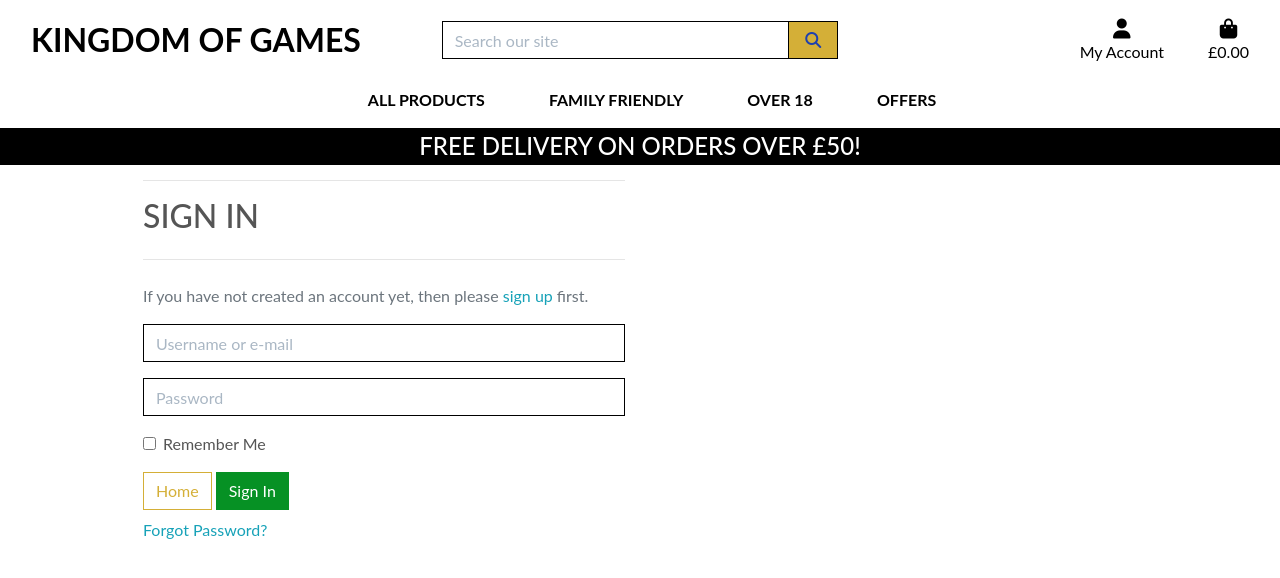
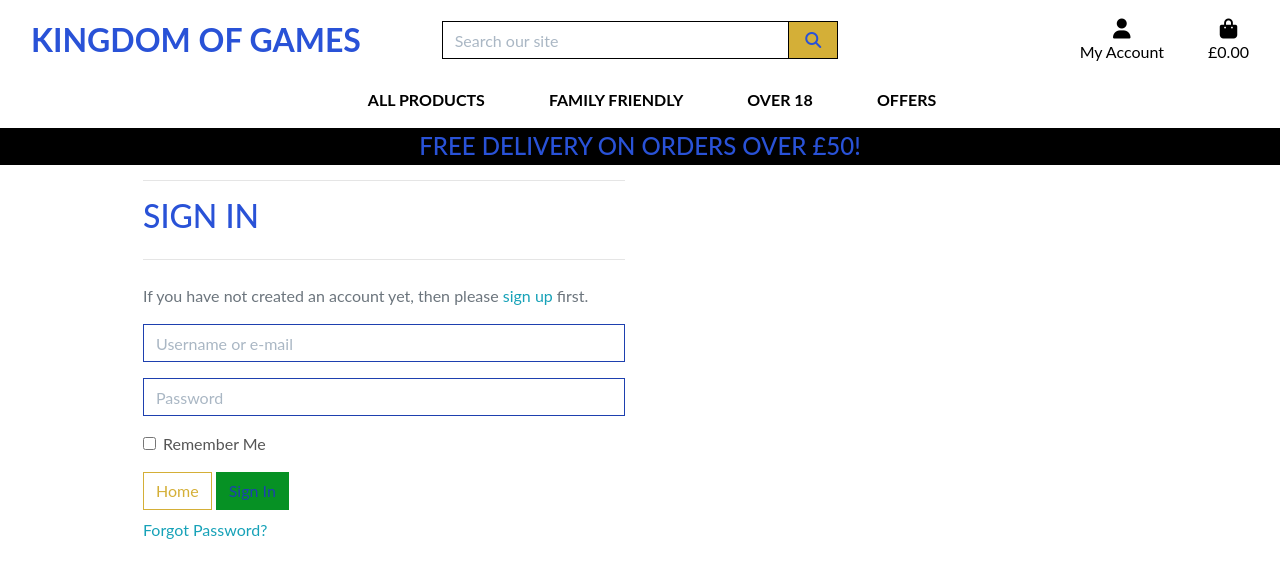
Before and after one commit to Emily-Rodden7/kingdom_of_games, a Django app: a page that uses templates/base.html in a window 1280 px wide. Shown: the top 578 px of the page. Run offline with Django 3.2, Linux system fonts and the light colour scheme; some libraries are stand-ins or nearby versions.

Commit message:
Button colour changes.

```diff
--- a/static/css/base.css
+++ b/static/css/base.css
@@ -16,6 +16,10 @@ body {
   background-repeat: no-repeat;
   height: 80vh;
   width: 100vw;
+  margin-left: calc(-50vw + 50%);
+  position: relative;
+  left: 50%;
+  right: 50%;
 }
 
 /* from Bulma */
@@ -29,6 +33,7 @@ body {
 
 .logo-font {
     text-transform: uppercase;
+    color: #2952d7;
 }
 
 .main-logo-link {
@@ -37,14 +42,14 @@ body {
 
 .shop-now-button {
     background: #D4AF37;
-    color: #1E40AF;
+    color: #2952d7;
     min-width: 260px;
     font-weight: 700;
 }
 
 .btn-black {
     background: #D4AF37;
-    color: #1E40AF;
+    color: #2952d7;
 }
 
 .btn-outline-black {
@@ -200,7 +205,7 @@ input[name='q']::placeholder {
 }
 
 .allauth-form-inner-content input {
-    border-color: #000;
+    border-color: #1E40AF;
     border-radius: 0;
 }
 
@@ -217,7 +222,7 @@ input[name='q']::placeholder {
 	/* btn */
 	display: inline-block;
     font-weight: 400;
-    color: #fff;
+    color: #1E40AF;
     text-align: center;
     vertical-align: middle;
     -webkit-user-select: none;
@@ -237,9 +242,9 @@ input[name='q']::placeholder {
 
 .allauth-form-inner-content button:hover,
 .allauth-form-inner-content input[type='submit']:hover {
-	color: #fff;
-    background-color: #222;
-    border-color: #222;
+	color: #1E40AF;
+    background-color: #D4AF37;
+    border-color: #D4AF37;
 }
 
 .allauth-form-inner-content a {
--- a/templates/base.html
+++ b/templates/base.html
@@ -42,7 +42,7 @@
       <div id="topnav" class="row bg-white pt-lg-2 d-none d-lg-flex">
         <div class="col-12 col-lg-4 my-auto py-1 py-lg-0 text-center text-lg-left">
           <a href="{% url 'home' %}" class="nav-link main-logo-link">
-            <h2 class="logo-font text-black my-0"><strong>Kingdom Of Games</strong></h2>
+            <h2 class="logo-font my-0"><strong>Kingdom Of Games</strong></h2>
           </a>
         </div>
         <div class="col-12 col-lg-4 my-auto py-1 py-lg-0">
```
